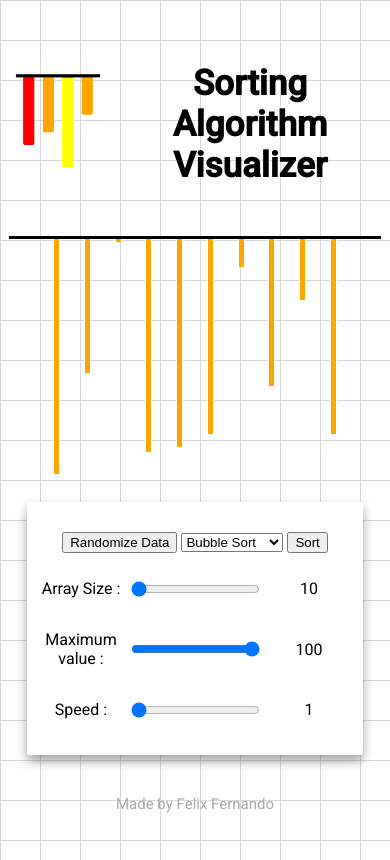
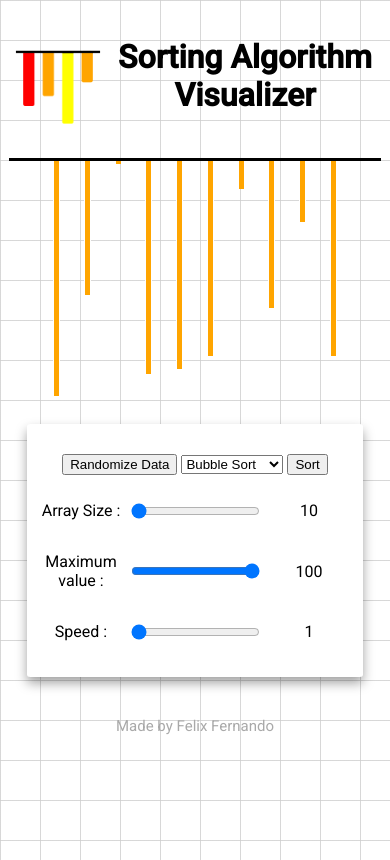
Before and after one commit to FelixFern/Sorting-Algo-Vis, a plain HTML site: page index.html in a window 390 px wide. Drawn offline with Linux system fonts and the light colour scheme.

Commit message:
small visual update

```diff
--- a/style.css
+++ b/style.css
@@ -18,7 +18,6 @@ h1 {
 img {
     text-align: center;
     width: 100px;
-
 }
 p {
     width: 95px;
@@ -85,11 +84,15 @@ p {
 
 footer {
     margin-top: 60px;
+    margin-bottom: 60px;
     font-size: 15px;
     color: darkgrey;
 }
 
 @media only screen and (max-width: 600px) {
+    #chart-container {
+        margin-top: -30px;
+    }
     #chart-container div {
         width: 1.5%;
         height: 20%;
@@ -107,8 +110,12 @@ footer {
         margin-top: 40px;
     }
     h1 {
-        font-size: 35px;
-        margin-top: 5px;
+        font-size: 32px;
+        margin-top: -20px;
         margin-bottom: 0;
+        margin-left: 0;
+    }
+    img {
+        margin-top: -20px;
     }
 }
```
